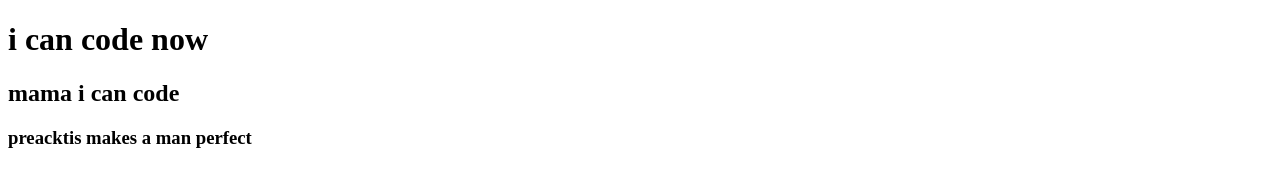
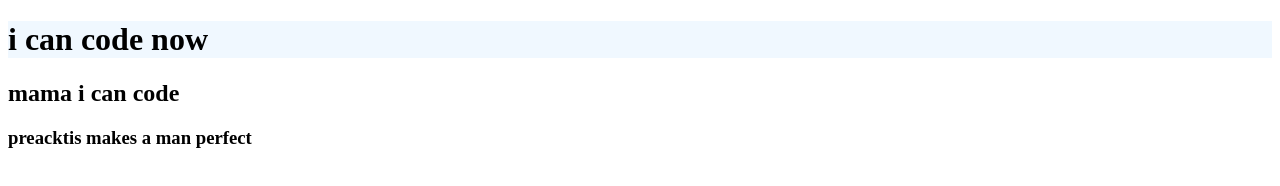
Before and after one commit to king090965/my-second-repo, a plain HTML site: page index.html in a window 1280 px wide. Drawn offline with Linux system fonts and the light colour scheme.

Commit message:
add background

```diff
--- a/style.css
+++ b/style.css
@@ -1,3 +1,4 @@
 h1{
-    collor:blue;
+    collor:navy;
+    background-color: aliceblue;
 }
```
